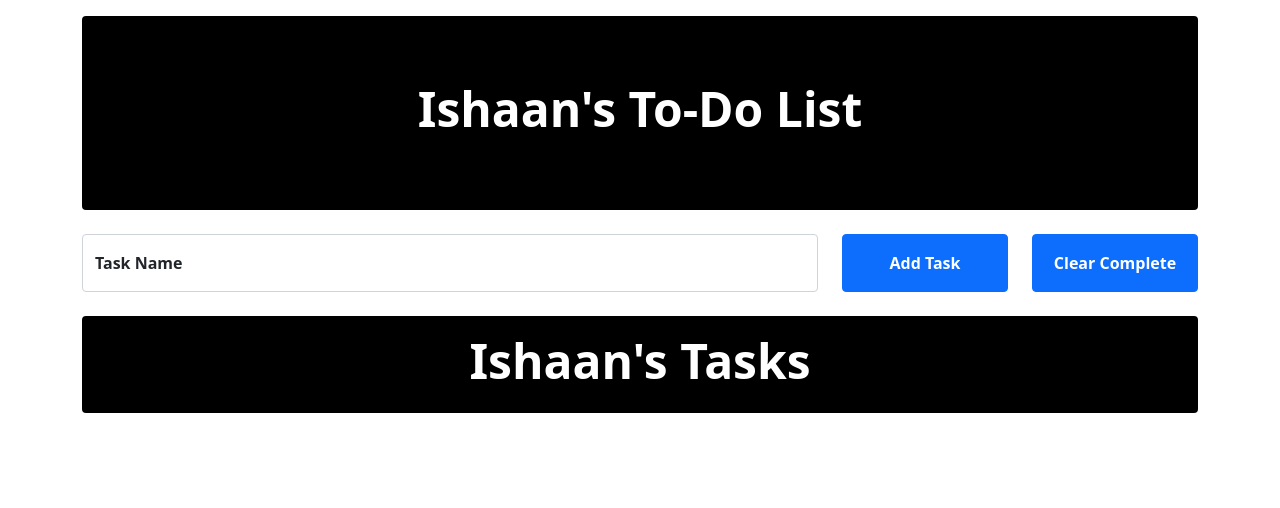
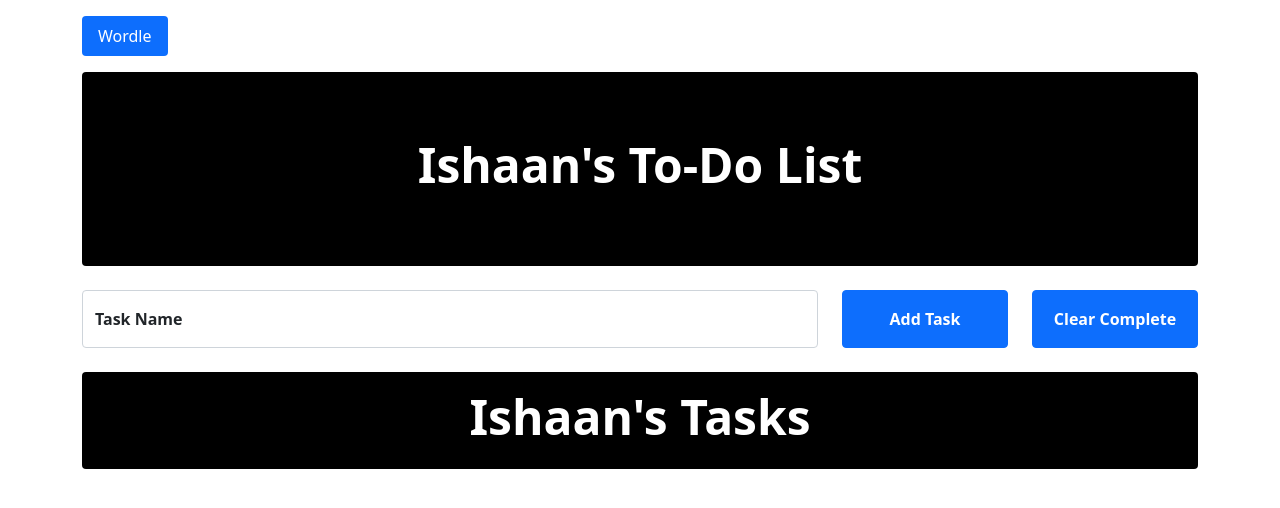
Before and after one commit to imakhija/Wordle, a plain HTML site: page index.html in a window 1280 px wide. Drawn offline with nearby package versions, Linux system fonts and the light colour scheme.

Commit message:
Update index.html

```diff
--- a/index.html
+++ b/index.html
@@ -9,6 +9,11 @@
 </head>
 <body>
     <div class="container mt-3">
+        <ul class="nav nav-pills mb-3" id="pills-tab" role="tablist">
+          <a href="/wordle.html"><li class="nav-item" role="presentation">
+            <button class="nav-link active" id="pills-home-tab" data-bs-toggle="pill" data-bs-target="#pills-home" type="button" role="tab" aria-controls="pills-home" aria-selected="true">Wordle</button>
+          </li></a>
+        </ul>
         <div class="p-3 rounded text-white" style="background-color:#000;width:100%!important;">
             <div class="container-fluid py-5">
               <h1 class="display-5 fw-bold text-center"><b>Ishaan's To-Do List</b></h1>
```
